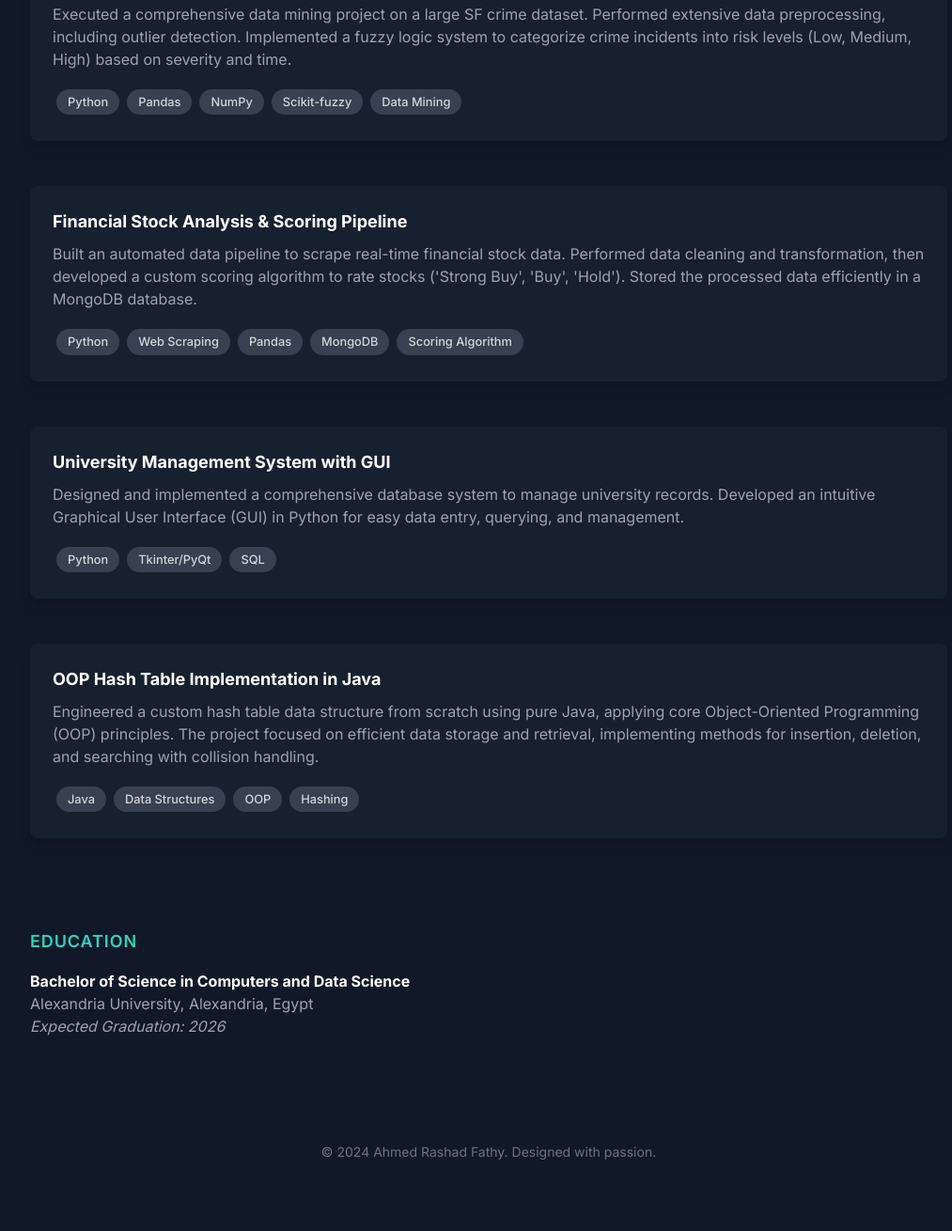
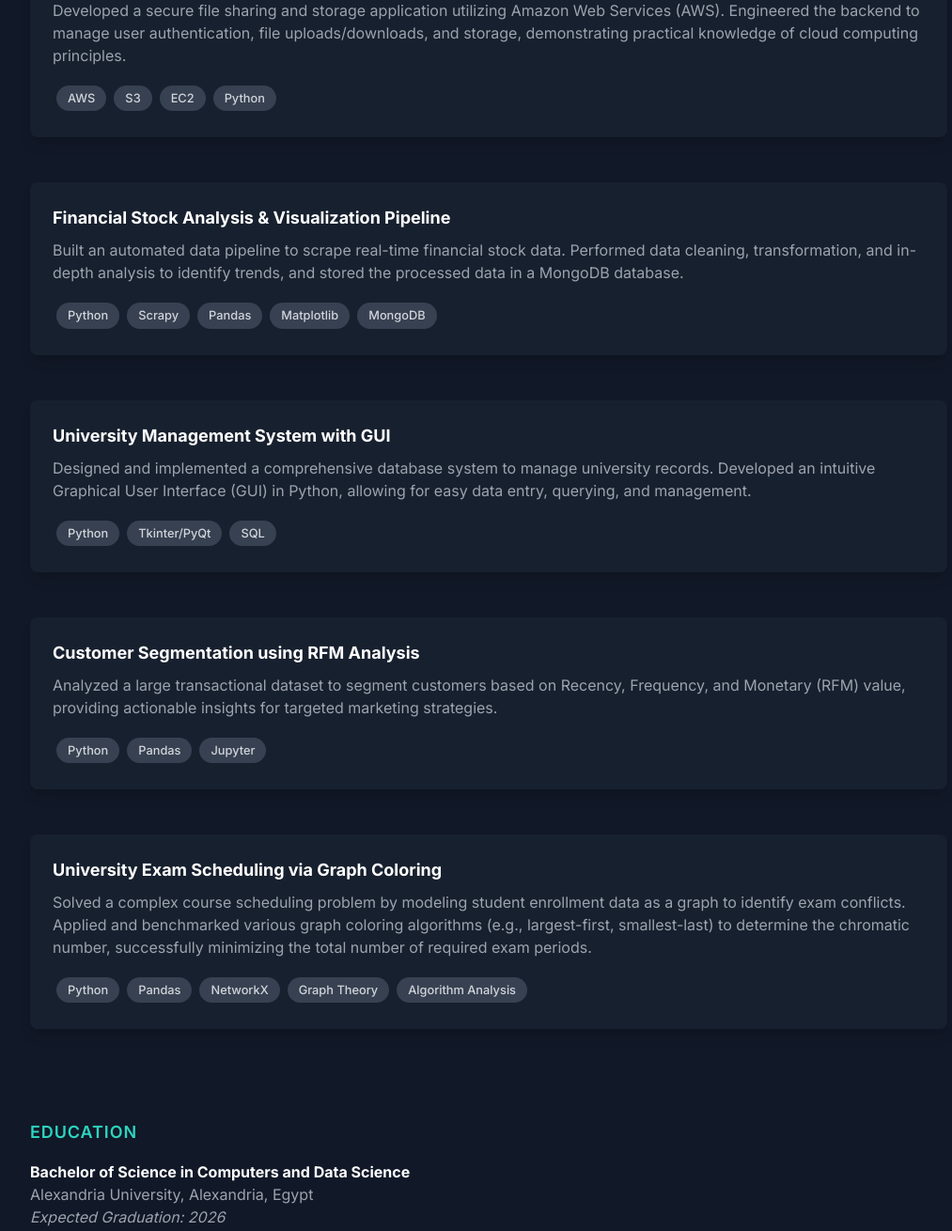
Before and after one commit to sirahmed2024/ahmedrashad.github.io, a plain HTML site: page index.html in a window 1280 px wide. Shown: the part 1252-2562 px from the top of the page at 94% size, without its empty margins (120-1133 px from the left). Drawn offline with nearby package versions, Linux system fonts and the light colour scheme.

Commit message:
Update index.html

```diff
--- a/index.html
+++ b/index.html
@@ -5,10 +5,12 @@
     <meta name="viewport" content="width=device-width, initial-scale=1.0">
     <title>Ahmed Rashad Fathy | Portfolio</title>
 
-    <!-- Tailwind CSS -->
+
+
 <script src="https://cdn.tailwindcss.com"></script>
 
-    <!-- Google Fonts: Inter -->
+
+
 <link rel="preconnect" href="https://fonts.googleapis.com">
     <link rel="preconnect" href="https://fonts.gstatic.com" crossorigin>
     <link href="https://fonts.googleapis.com/css2?family=Inter:wght@400;500;600;700;800&display=swap" rel="stylesheet">
@@ -48,10 +50,12 @@
 </head>
 <body class="text-gray-200 antialiased">
 
-    <!-- Main Container -->
+
+
 <div class="container mx-auto max-w-5xl px-6 py-12 md:py-20">
 
-        <!-- Header / Hero Section -->
+
+
 <header class="flex flex-col md:flex-row items-start md:items-center justify-between mb-16 md:mb-24">
             <div>
                 <h1 class="text-4xl md:text-5xl font-bold text-white tracking-tight">Ahmed Rashad Fathy</h1>
@@ -59,21 +63,23 @@
                 <p class="mt-4 text-gray-400 max-w-lg">Based in Alexandria, Egypt. Passionate about building solutions with data and code.</p>
             </div>
             <div class="flex space-x-4 mt-6 md:mt-0">
-                <!-- Social Links -->
-                <a href="https://github.com/sirahmed2024/" target="_blank" class="text-gray-400 hover:text-teal-400 transition-colors duration-300" aria-label="GitHub Profile">
+
+
+<a href="#" target="_blank" class="text-gray-400 hover:text-teal-400 transition-colors duration-300">
                     <svg xmlns="http://www.w3.org/2000/svg" width="28" height="28" viewBox="0 0 24 24" fill="none" stroke="currentColor" stroke-width="2" stroke-linecap="round" stroke-linejoin="round"><path d="M9 19c-4.3 1.4 -4.3-2.5 -6-3m12 5v-3.5c0-1 .1-1.4 -.5-2c2.8-.3 5.5-1.4 5.5-6a4.6 4.6 0 0 0-1.3-3.2a4.2 4.2 0 0 0-.1-3.2s-1.1-.3-3.5 1.3a12.3 12.3 0 0 0-6.2 0c-2.4-1.6-3.5-1.3-3.5-1.3a4.2 4.2 0 0 0-.1 3.2a4.6 4.6 0 0 0-1.3 3.2c0 4.6 2.7 5.7 5.5 6c-.6.5-.6 1.2-.5 2V21"/></svg>
                 </a>
-                <a href="https://www.linkedin.com/in/ahmed-rashad-705539310/" target="_blank" class="text-gray-400 hover:text-teal-400 transition-colors duration-300" aria-label="LinkedIn Profile">
+                <a href="#" target="_blank" class="text-gray-400 hover:text-teal-400 transition-colors duration-300">
                      <svg xmlns="http://www.w3.org/2000/svg" width="28" height="28" viewBox="0 0 24 24" fill="none" stroke="currentColor" stroke-width="2" stroke-linecap="round" stroke-linejoin="round"><path d="M16 8a6 6 0 0 1 6 6v7h-4v-7a2 2 0 0 0-2-2 2 2 0 0 0-2 2v7h-4v-7a6 6 0 0 1 6-6z"></path><rect x="2" y="9" width="4" height="12"></rect><circle cx="4" cy="4" r="2"></circle></svg>
                 </a>
-                <a href="mailto:ahmedrashad1412@gmail.com" class="text-gray-400 hover:text-teal-400 transition-colors duration-300" aria-label="Email">
+                <a href="mailto:ahmedrashad1412@gmail.com" class="text-gray-400 hover:text-teal-400 transition-colors duration-300">
                     <svg xmlns="http://www.w3.org/2000/svg" width="28" height="28" viewBox="0 0 24 24" fill="none" stroke="currentColor" stroke-width="2" stroke-linecap="round" stroke-linejoin="round"><path d="M4 4h16c1.1 0 2 .9 2 2v12c0 1.1-.9 2-2 2H4c-1.1 0-2-.9-2-2V6c0-1.1.9-2 2-2z"></path><polyline points="22,6 12,13 2,6"></polyline></svg>
                 </a>
             </div>
         </header>
 
         <main>
-            <!-- About Section -->
+
+
 <section id="about" class="mb-16 md:mb-24 fade-in-section">
                 <h3 class="text-lg font-semibold uppercase tracking-wider text-teal-400 mb-4">About</h3>
                 <p class="text-gray-300 leading-relaxed">
@@ -81,7 +87,8 @@
                 </p>
             </section>
 
-            <!-- Skills Section -->
+
+
 <section id="skills" class="mb-16 md:mb-24 fade-in-section">
                 <h3 class="text-lg font-semibold uppercase tracking-wider text-teal-400 mb-6">Technical Skills</h3>
                 <div class="grid grid-cols-2 md:grid-cols-3 lg:grid-cols-4 gap-x-8 gap-y-6">
@@ -95,7 +102,7 @@
                     </div>
                      <div>
                         <h4 class="font-bold text-white mb-2">Data Science</h4>
-                        <ul class="text-gray-400 space-y-1"><li>RFM Analysis</li><li>Data Mining</li><li>Data Visualization</li><li>Web Scraping</li><li>Fuzzy Logic</li></ul>
+                        <ul class="text-gray-400 space-y-1"><li>RFM Analysis</li><li>Data Cleaning</li><li>Data Visualization</li><li>Web Scraping</li></ul>
                     </div>
                      <div>
                         <h4 class="font-bold text-white mb-2">Dev & Tools</h4>
@@ -104,12 +111,24 @@
                 </div>
             </section>
 
-            <!-- Projects Section -->
+
+
 <section id="projects" class="mb-16 md:mb-24 fade-in-section">
                 <h3 class="text-lg font-semibold uppercase tracking-wider text-teal-400 mb-6">Projects</h3>
                 <div class="space-y-12">
 
-                    <!-- Project Card 1 -->
+
+
+<div class="bg-gray-800/50 p-6 rounded-lg shadow-lg hover:shadow-teal-400/20 transition-shadow duration-300">
+                        <h4 class="font-bold text-lg text-white">Comprehensive Data Analysis and Machine Learning Showcase</h4>
+                        <p class="mt-2 text-gray-400">A multifaceted project demonstrating skills in financial analysis, predictive healthcare modeling, and natural language processing. This showcase includes a financial stock market analysis with data cleaning and visualization; a K-Nearest Neighbors (KNN) model to predict breast cancer diagnosis with model evaluation; and a movie review sentiment analysis model using TF-IDF, deployed with a Gradio interface.</p>
+                        <div class="mt-4">
+                            <span class="tech-tag">Python</span><span class="tech-tag">Pandas</span><span class="tech-tag">Scikit-learn</span><span class="tech-tag">Matplotlib</span><span class="tech-tag">Seaborn</span><span class="tech-tag">NLTK</span><span class="tech-tag">Gradio</span>
+                        </div>
+                    </div>
+
+
+
 <div class="bg-gray-800/50 p-6 rounded-lg shadow-lg hover:shadow-teal-400/20 transition-shadow duration-300">
                         <h4 class="font-bold text-lg text-white">Cloud-Based File Sharing Application</h4>
                         <p class="mt-2 text-gray-400">Developed a secure file sharing and storage application utilizing Amazon Web Services (AWS). Engineered the backend to manage user authentication, file uploads/downloads, and storage, demonstrating practical knowledge of cloud computing principles.</p>
@@ -118,46 +137,51 @@
                         </div>
                     </div>
 
-                    <!-- Project Card 2 -->
+
+
 <div class="bg-gray-800/50 p-6 rounded-lg shadow-lg hover:shadow-teal-400/20 transition-shadow duration-300">
-                        <h4 class="font-bold text-lg text-white">San Francisco Crime Data Analysis & Risk Assessment</h4>
-                        <p class="mt-2 text-gray-400">Executed a comprehensive data mining project on a large SF crime dataset. Performed extensive data preprocessing, including outlier detection. Implemented a fuzzy logic system to categorize crime incidents into risk levels (Low, Medium, High) based on severity and time.</p>
+                        <h4 class="font-bold text-lg text-white">Financial Stock Analysis & Visualization Pipeline</h4>
+                        <p class="mt-2 text-gray-400">Built an automated data pipeline to scrape real-time financial stock data. Performed data cleaning, transformation, and in-depth analysis to identify trends, and stored the processed data in a MongoDB database.</p>
                         <div class="mt-4">
-                           <span class="tech-tag">Python</span><span class="tech-tag">Pandas</span><span class="tech-tag">NumPy</span><span class="tech-tag">Scikit-fuzzy</span><span class="tech-tag">Data Mining</span>
+                           <span class="tech-tag">Python</span><span class="tech-tag">Scrapy</span><span class="tech-tag">Pandas</span><span class="tech-tag">Matplotlib</span><span class="tech-tag">MongoDB</span>
                         </div>
                     </div>
 
-                    <!-- Project Card 3 -->
-                    <div class="bg-gray-800/50 p-6 rounded-lg shadow-lg hover:shadow-teal-400/20 transition-shadow duration-300">
-                        <h4 class="font-bold text-lg text-white">Financial Stock Analysis & Scoring Pipeline</h4>
-                        <p class="mt-2 text-gray-400">Built an automated data pipeline to scrape real-time financial stock data. Performed data cleaning and transformation, then developed a custom scoring algorithm to rate stocks ('Strong Buy', 'Buy', 'Hold'). Stored the processed data efficiently in a MongoDB database.</p>
-                        <div class="mt-4">
-                           <span class="tech-tag">Python</span><span class="tech-tag">Web Scraping</span><span class="tech-tag">Pandas</span><span class="tech-tag">MongoDB</span><span class="tech-tag">Scoring Algorithm</span>
-                        </div>
-                    </div>
 
-                    <!-- Project Card 4 -->
+
 <div class="bg-gray-800/50 p-6 rounded-lg shadow-lg hover:shadow-teal-400/20 transition-shadow duration-300">
                         <h4 class="font-bold text-lg text-white">University Management System with GUI</h4>
-                        <p class="mt-2 text-gray-400">Designed and implemented a comprehensive database system to manage university records. Developed an intuitive Graphical User Interface (GUI) in Python for easy data entry, querying, and management.</p>
+                        <p class="mt-2 text-gray-400">Designed and implemented a comprehensive database system to manage university records. Developed an intuitive Graphical User Interface (GUI) in Python, allowing for easy data entry, querying, and management.</p>
                         <div class="mt-4">
                            <span class="tech-tag">Python</span><span class="tech-tag">Tkinter/PyQt</span><span class="tech-tag">SQL</span>
                         </div>
                     </div>
 
-                    <!-- Project Card 5 -->
+
+
 <div class="bg-gray-800/50 p-6 rounded-lg shadow-lg hover:shadow-teal-400/20 transition-shadow duration-300">
-                        <h4 class="font-bold text-lg text-white">OOP Hash Table Implementation in Java</h4>
-                        <p class="mt-2 text-gray-400">Engineered a custom hash table data structure from scratch using pure Java, applying core Object-Oriented Programming (OOP) principles. The project focused on efficient data storage and retrieval, implementing methods for insertion, deletion, and searching with collision handling.</p>
+                        <h4 class="font-bold text-lg text-white">Customer Segmentation using RFM Analysis</h4>
+                        <p class="mt-2 text-gray-400">Analyzed a large transactional dataset to segment customers based on Recency, Frequency, and Monetary (RFM) value, providing actionable insights for targeted marketing strategies.</p>
                         <div class="mt-4">
-                           <span class="tech-tag">Java</span><span class="tech-tag">Data Structures</span><span class="tech-tag">OOP</span><span class="tech-tag">Hashing</span>
+                           <span class="tech-tag">Python</span><span class="tech-tag">Pandas</span><span class="tech-tag">Jupyter</span>
+                        </div>
+                    </div>
+
+
+
+<div class="bg-gray-800/50 p-6 rounded-lg shadow-lg hover:shadow-teal-400/20 transition-shadow duration-300">
+                        <h4 class="font-bold text-lg text-white">University Exam Scheduling via Graph Coloring</h4>
+                        <p class="mt-2 text-gray-400">Solved a complex course scheduling problem by modeling student enrollment data as a graph to identify exam conflicts. Applied and benchmarked various graph coloring algorithms (e.g., largest-first, smallest-last) to determine the chromatic number, successfully minimizing the total number of required exam periods.</p>
+                        <div class="mt-4">
+                            <span class="tech-tag">Python</span><span class="tech-tag">Pandas</span><span class="tech-tag">NetworkX</span><span class="tech-tag">Graph Theory</span><span class="tech-tag">Algorithm Analysis</span>
                         </div>
                     </div>
 
                 </div>
             </section>
 
-            <!-- Education Section -->
+
+
 <section id="education" class="fade-in-section">
                 <h3 class="text-lg font-semibold uppercase tracking-wider text-teal-400 mb-4">Education</h3>
                 <div class="text-gray-300">
@@ -168,14 +192,16 @@
             </section>
         </main>
 
-        <!-- Footer -->
+
+
 <footer class="text-center mt-20 md:mt-28 text-gray-500 text-sm">
-            <p>&copy; 2024 Ahmed Rashad Fathy. Designed with passion.</p>
+            <p>&copy; 2025 Ahmed Rashad Fathy. Designed with passion.</p>
         </footer>
 
     </div>
 
-    <!-- Simple JS for fade-in animation on scroll -->
+
+
 <script>
         document.addEventListener('DOMContentLoaded', function() {
             const sections = document.querySelectorAll('.fade-in-section');
```
Lines whose indentation alone changed are shown as unchanged.
